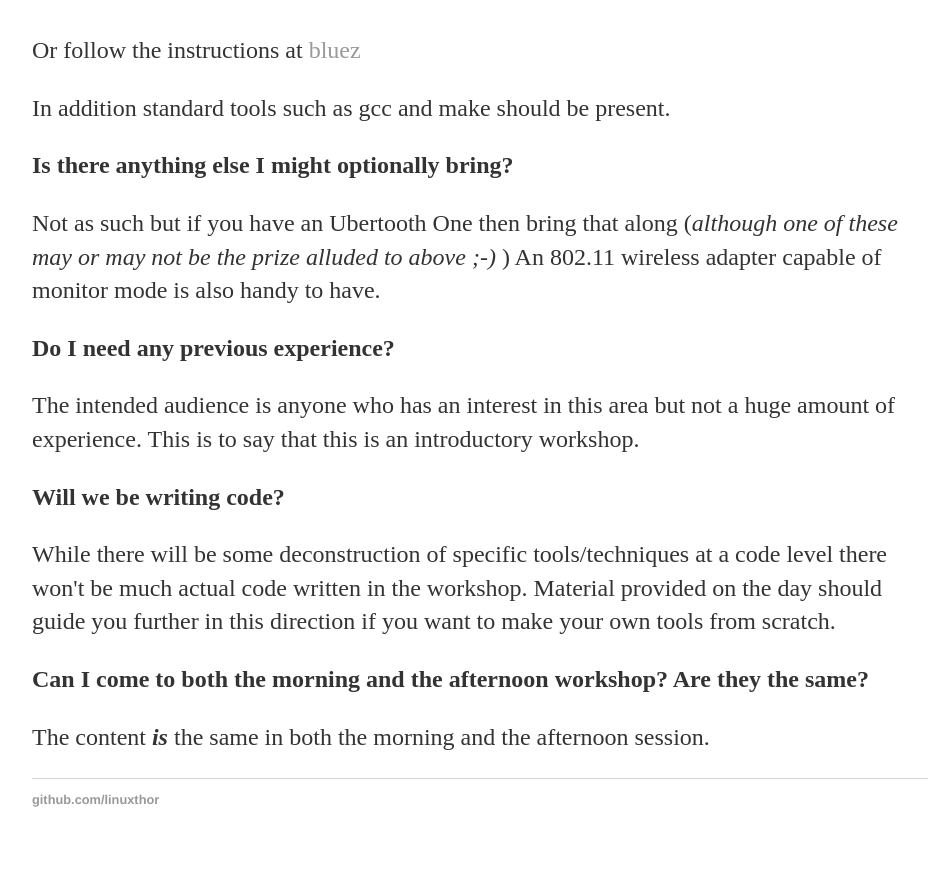
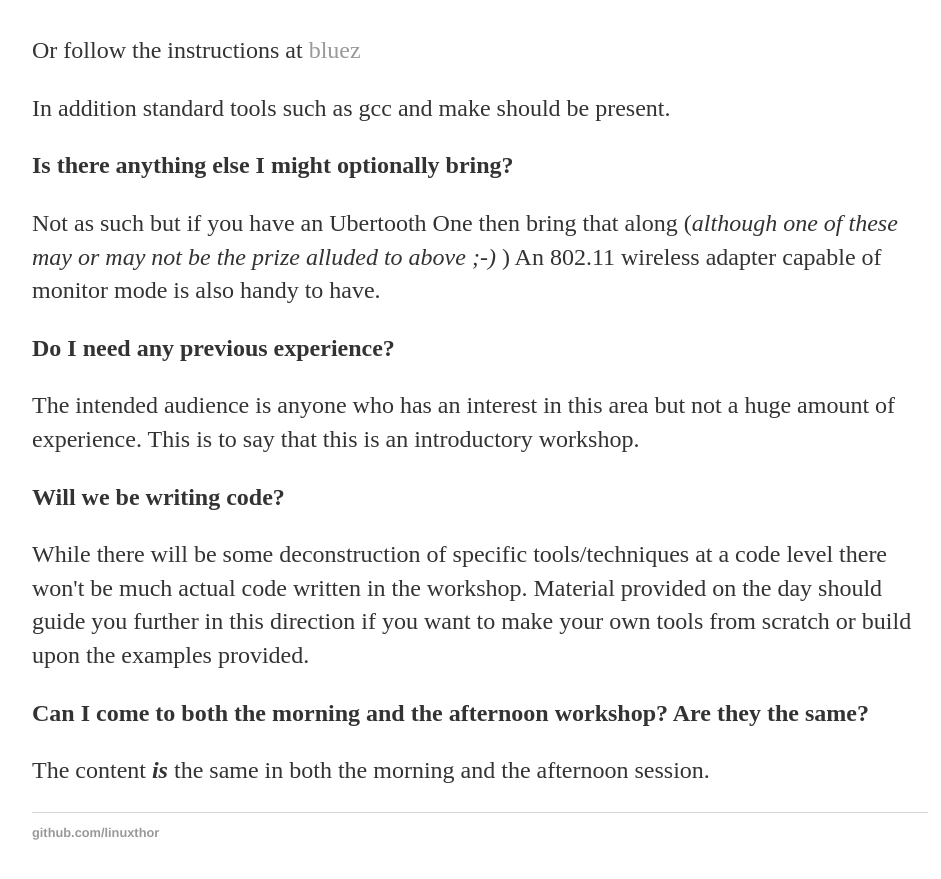
Before and after one commit to linuxthor/linuxthor.github.io, a Jekyll site: the page built from projects/steelcon-bluetooth-workshop/index.html, in a window 1280 px wide and 900 px high, scrolled down 1174 px. Shown: the top 879 px of the window, without its empty margins (160-1101 px from the left). Built offline with Jekyll 4.4.1, drawn with Linux system fonts in a browser that asks for light colours.

Commit message:
Update index.html

```diff
--- a/projects/steelcon-bluetooth-workshop/index.html
+++ b/projects/steelcon-bluetooth-workshop/index.html
@@ -39,7 +39,7 @@ title: SteelCon Bluetooth Workshop
 
         <b>Will we be writing code?</b></h3>
         <p>While there will be some deconstruction of specific tools/techniques at a code level there won't be much actual code written in the workshop. Material
-        provided on the day should guide you further in this direction if you want to make your own tools from scratch.<p>
+        provided on the day should guide you further in this direction if you want to make your own tools from scratch or build upon the examples provided.<p>
 
         <b>Can I come to both the morning and the afternoon workshop? Are they the same?</b></h3>
         <p>The content <b><i>is</i></b> the same in both the morning and the afternoon session.<p><p>
```
